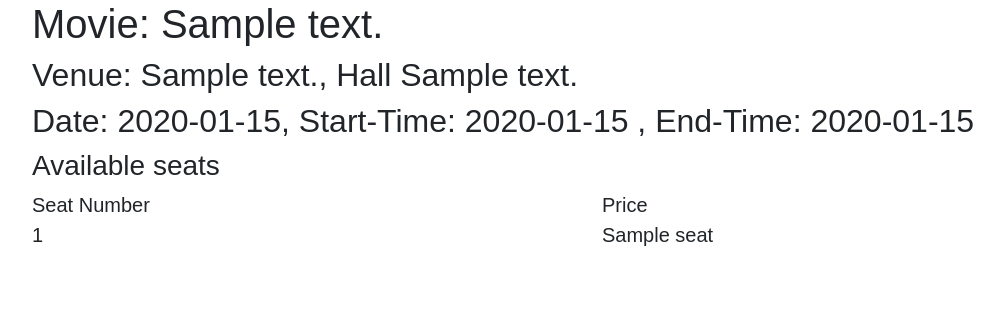
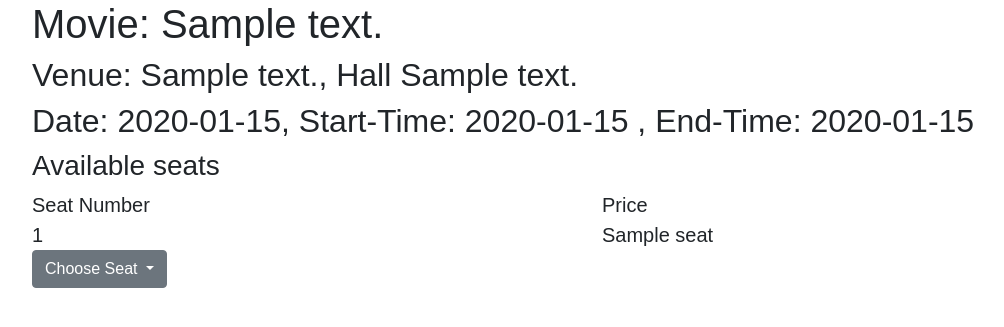
Before and after one commit to MiloniAtal/movietickets, a Flask app: template templates/booking.html in a window 1280 px wide. Shown: the top 327 px of the page, without its empty margins (53-1057 px from the left). Run offline with Flask 2, Linux system fonts and the light colour scheme; the template is opened without the code that fills it: most values are stand-ins (such as "Sample title", 1, 10 or a date in 2020); parts of the project's set-up code (start-up, migrations or seed data) failed here and were passed over.

Commit message:
Dropdown trial

```diff
--- a/templates/booking.html
+++ b/templates/booking.html
@@ -29,8 +29,21 @@
         <div class="col-sm">{{seat[1]}} </div>
         </div>
         {% endfor %}
+
+        <div class="dropdown">
+          <button class="btn btn-secondary dropdown-toggle" type="button" data-bs-toggle="dropdown" aria-expanded="false">
+            Choose Seat
+          </button>
+          <ul class="dropdown-menu">
+            {% for seat in data %}
+            <li><a class="dropdown-item" href="#">Seatnumber: {{seat[0]}}, Price: {{seat[1]}} </a></li>
+            {% endfor %}
+          </ul>
+        </div>
     {% endif %}
   </div>
+
+
 
 <script src="https://code.jquery.com/jquery-3.3.1.slim.min.js" integrity="sha384-q8i/X+965DzO0rT7abK41JStQIAqVgRVzpbzo5smXKp4YfRvH+8abtTE1Pi6jizo" crossorigin="anonymous"></script>
 <script src="https://cdn.jsdelivr.net/npm/popper.js@1.14.7/dist/umd/popper.min.js" integrity="sha384-UO2eT0CpHqdSJQ6hJty5KVphtPhzWj9WO1clHTMGa3JDZwrnQq4sF86dIHNDz0W1" crossorigin="anonymous"></script>
```
